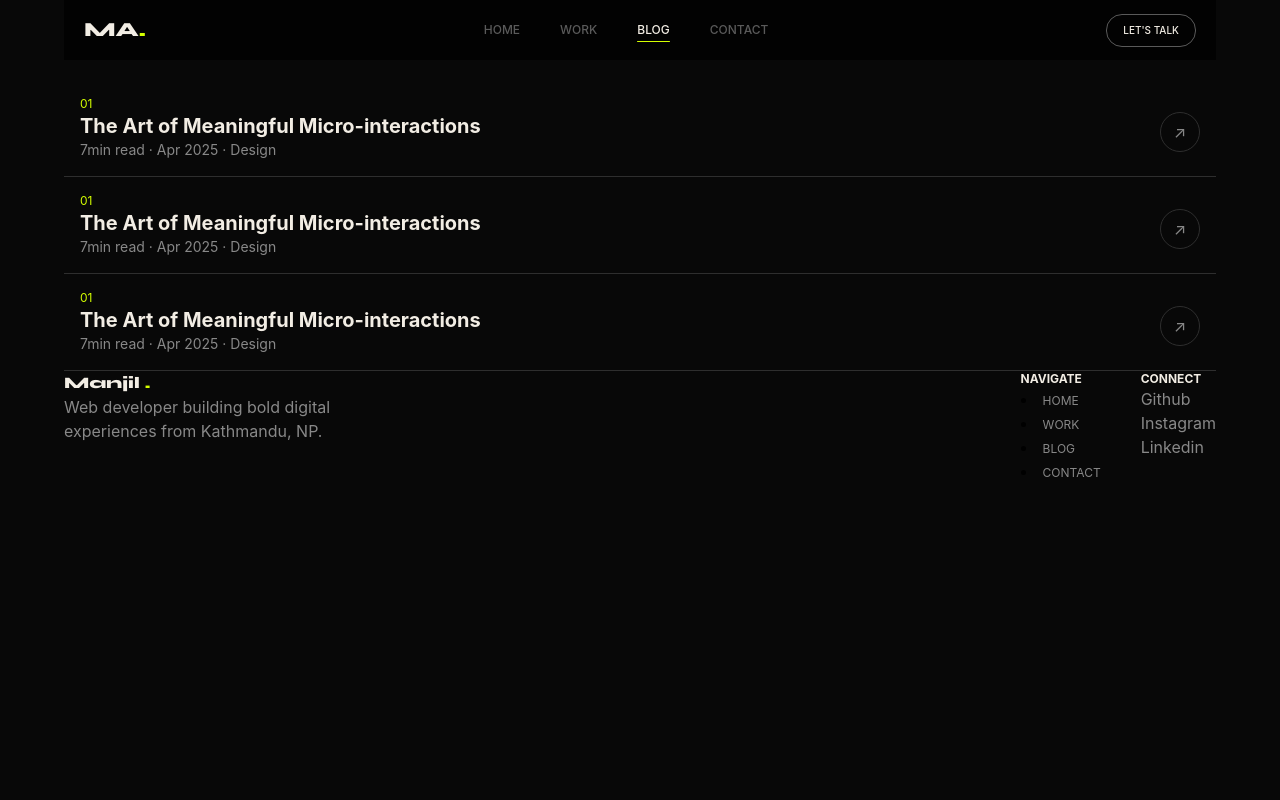
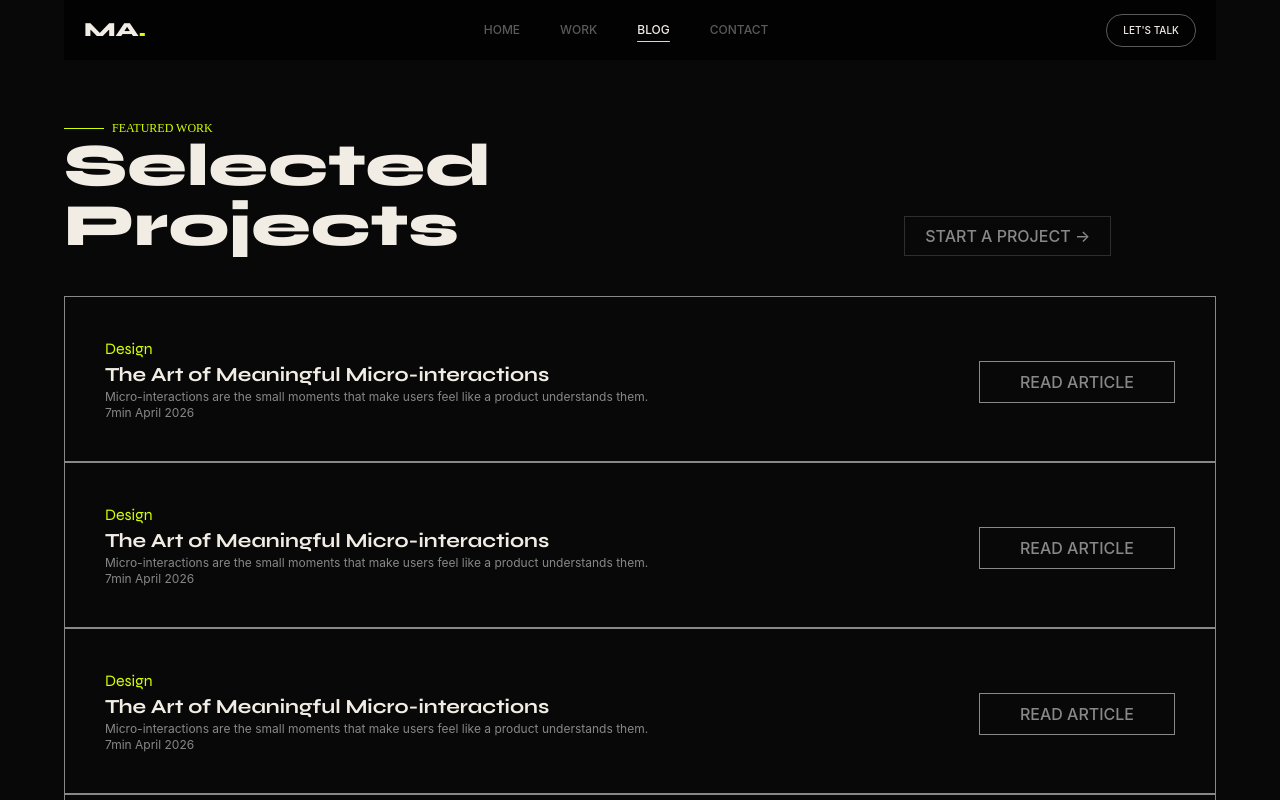
Before and after one commit to User-manjil/FullStack_Portfolio2025, a React app in the folder frontend/: page /blog in a window 1280 px wide. Shown: the top 800 px of the page. Built offline with nearby package versions, Linux system fonts and the light colour scheme; the HTML template or start-up script is replaced by a standard one.

Commit message:
feature adding blog big

```diff
--- a/frontend/src/App.jsx
+++ b/frontend/src/App.jsx
@@ -16,7 +16,7 @@ const App = () => {
         <Route path='/home' element={<Home/>} />
         <Route path='/work' element={<Work/>} />
         <Route path='/blog' element={<Blog/>} />
-        <Route path='/blog' element={<Contact/>} />
+        <Route path='/contact' element={<Contact/>} />
       </Routes>
       <Footer/>
     </div>
--- a/frontend/src/Components/Pages/Blog.jsx
+++ b/frontend/src/Components/Pages/Blog.jsx
@@ -1,14 +1,18 @@
 import React from 'react'
 import BlogCard from '../Reusable/BlogCard'
-
+import BigBlogCard from '../Reusable/BigBlogCard'
+import TitleSection from '../Reusable/TitleSection'
 
 const Blog = () => {
   return (
-    <div className='flex w-full mt-20'>
-        <div className=" w-full flex flex-col">
-            <BlogCard/>
-            <BlogCard/>
-            <BlogCard/>
+    <div className='flex flex-col w-full mt-20'>
+      <TitleSection />
+        <div className=" w-full flex flex-col my-10 rounded-t-">
+
+           <BigBlogCard />
+           <BigBlogCard />
+           <BigBlogCard />
+           <BigBlogCard />
         </div>
 
     </div>
--- a/frontend/src/Components/Pages/Contact.jsx
+++ b/frontend/src/Components/Pages/Contact.jsx
@@ -1,9 +1,33 @@
 import React from 'react'
+import TitleSection from '../Reusable/TitleSection'
 
 const Contact = () => {
+  const dataContact = [
+    {title : "Email" , data:"aryalmanzeel1@gmail.com"},
+    {title : "Linkedin" , data:"aryalmanzeel1@gmail.com"},
+    {title : "Github" , data:"aryalmanzeel1@gmail.com"},
+    {title : "Location" , data:"aryalmanzeel1@gmail.com"},
+  ]
   return (
     <div className='mt-10'>
-      <h1>Hello this is contact page </h1>
+      <div className="flex flex-col w-1/2">
+        <TitleSection/>
+        <div className="flex">
+
+          <div className=' w-full border border-(--muted2) px-10 py-10'>
+
+          </div>
+
+
+
+        </div>
+      </div>
+      <div className="flex"></div>
+
+
+
+
+
     </div>
   )
 }
--- a/frontend/src/Components/Pages/Work.jsx
+++ b/frontend/src/Components/Pages/Work.jsx
@@ -5,7 +5,7 @@ import TitleSection from '../Reusable/TitleSection'
 const Work = () => {
   return (
     <div className='flex flex-col mt-20'>
-      <TitleSection/>
+      <TitleSection />
      <div className="grid sm:grid-cols-2 gap-5 grid-cols-1  my-10">
           <ProjectCard/>
           <ProjectCard/>
--- /dev/null
+++ b/frontend/src/Components/Reusable/BigBlogCard.jsx
@@ -0,0 +1,20 @@
+import React from 'react'
+
+const BigBlogCard = () => {
+  return (
+    <div className='flex flex-col border group border-(--muted2) px-10 py-10 hover:bg-(--bg2)'>
+      <div className="flex text-(--lime) group-hover:transform  group-hover:translate-x-1.5 duration-300 font-[Syne]">Design</div>
+      <div className="flex justify-between">
+
+        <div className="flex flex-col group-hover:transform  group-hover:translate-x-1.5 duration-300">
+            <div className="flex text-(--text) font-[Syne] text-xl font-bold  ">The Art of Meaningful Micro-interactions</div>
+            <div className="flex text-(--muted2) text-xs">Micro-interactions are the small moments that make users feel like a product understands them.</div>
+            <div className="flex text-(--muted2)  text-xs">7min  April 2026</div>
+        </div>
+        <div className="flex group-hover:bg-(--lime) group-hover:text-(--bg2) px-10 py-2 h-fit text-(--muted2) border duration-300 font-medium">READ ARTICLE</div>
+      </div>
+    </div>
+  )
+}
+
+export default BigBlogCard
```
